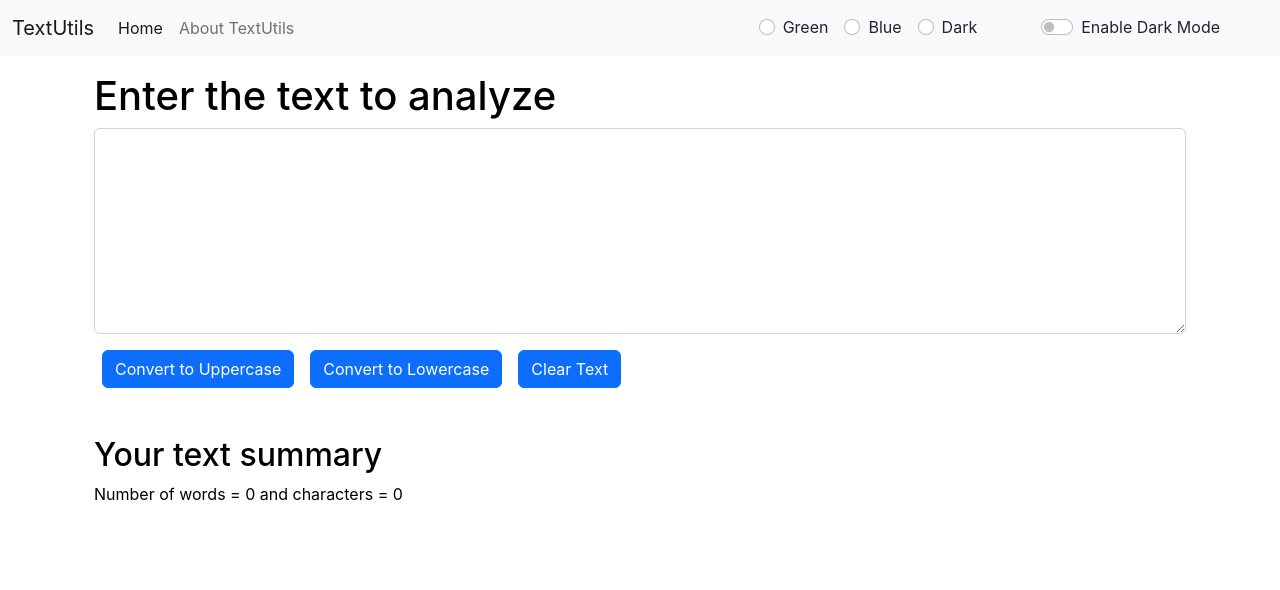
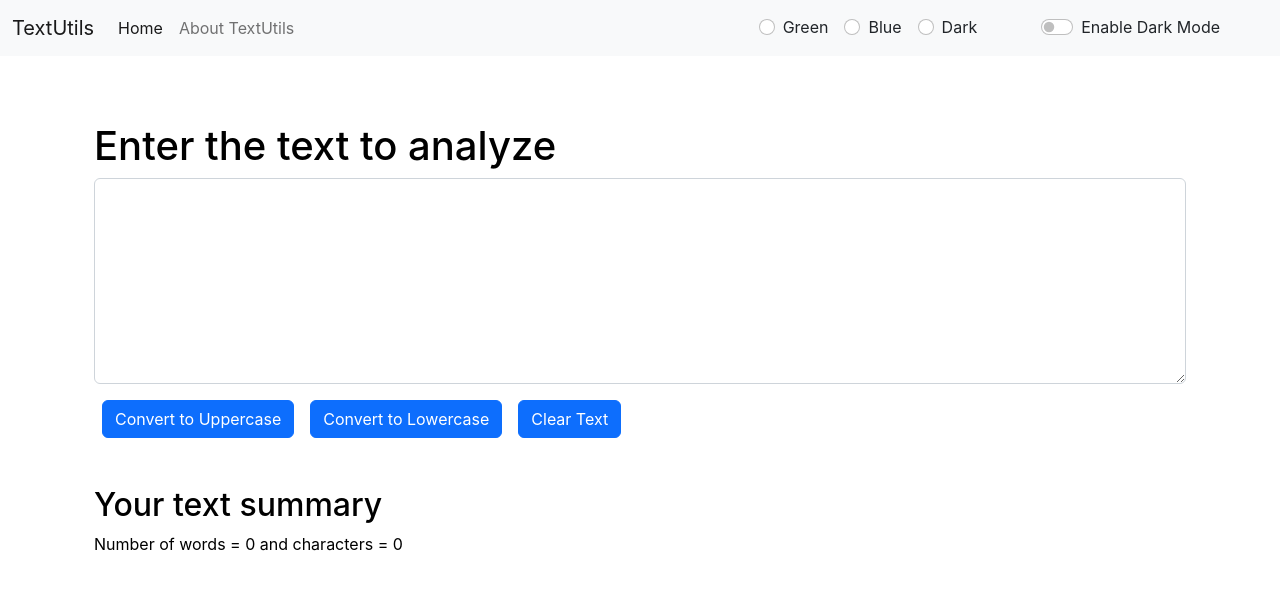
Before and after one commit to fawzaanshaikh/react-practice, a React (Create React App) app in the folder project-textutils/: page / in a window 1280 px wide. Shown: the top 590 px of the page. Built offline with nearby package versions, Linux system fonts and the light colour scheme.

Commit message:
Removed Cumulative Layout Shift due to alerts

```diff
--- a/project-textutils/src/components/Alert.js
+++ b/project-textutils/src/components/Alert.js
@@ -7,11 +7,14 @@
     }
 
   return (
-    // props.alert part is evaluated first. IF it is null, then the entire expression is false, and hence, the remaining expression is not calculated, resulting in an error to not be declared
-    props.alert && <div>
+    // this is done to remove the Cumulative Layout Shift and set a height value for the alert message
+    <div style={{height: '50px'}}>
+    {/* props.alert part is evaluated first. IF it is null, then the entire expression is false, and hence, the remaining expression is not calculated, resulting in an error to not be declared */}
+    {props.alert && <div>
         <div className={`alert alert-${props.alert.type} alert-dismissible fade show`} role="alert">
             <strong>{capitalize(props.alert.type)}</strong>: {props.alert.message}
         </div>
+    </div>}
     </div>
   )
 }
```
